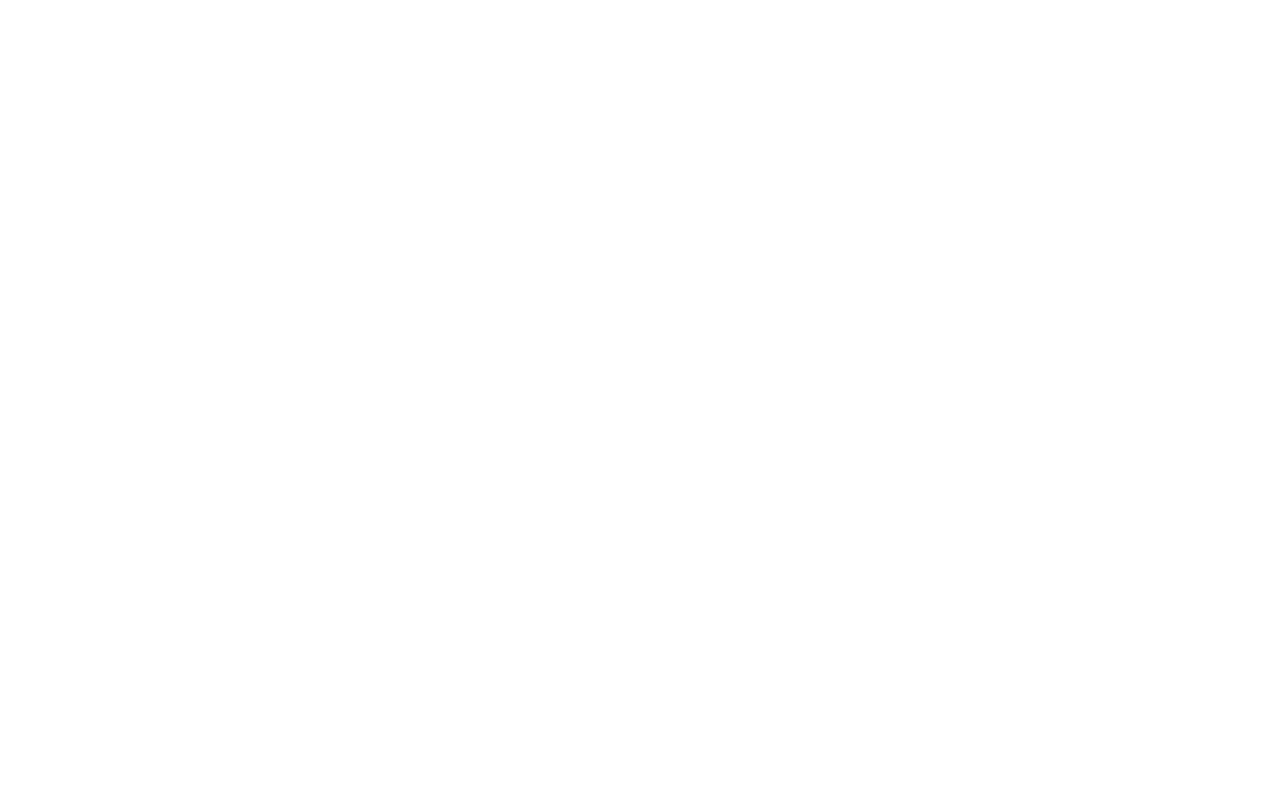
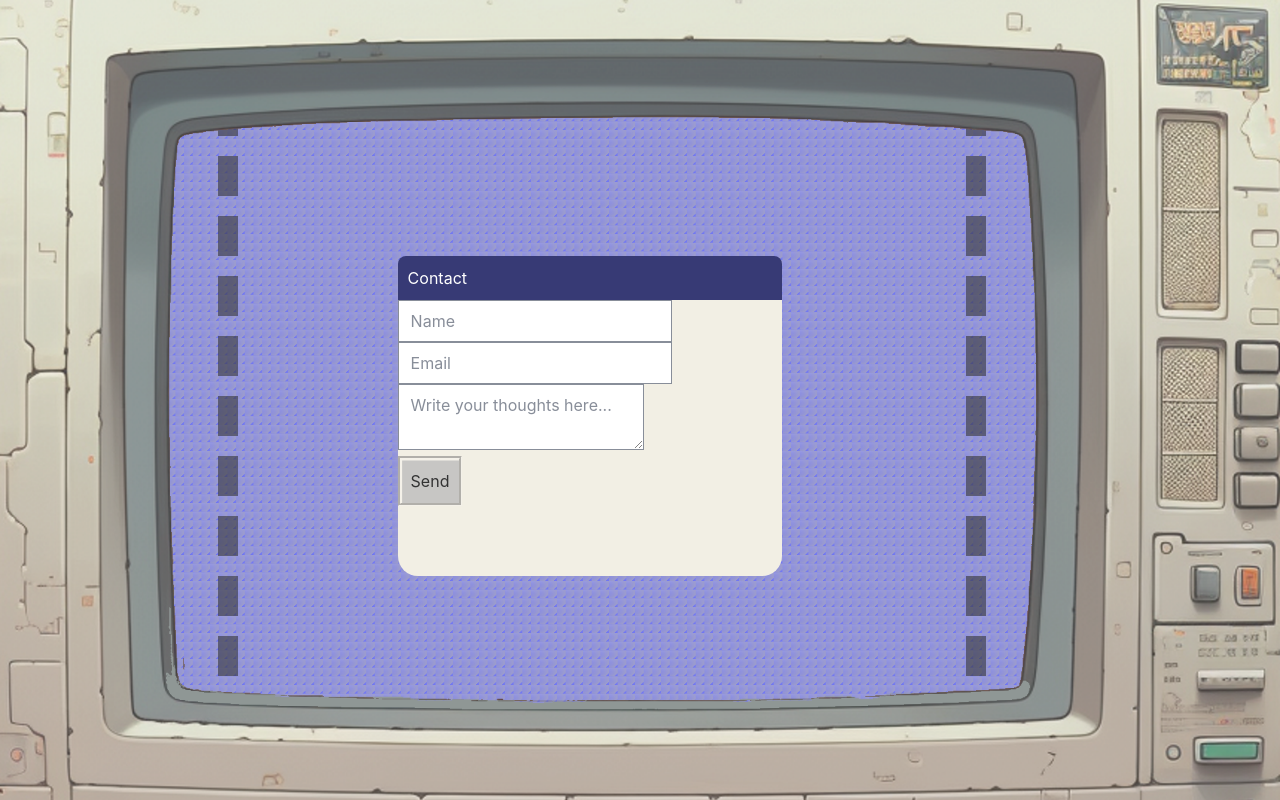
Before and after one commit to tetonkaa/PortfolioV2, a React (Create React App) app in the folder portfolio.v2/: page /Contact in a window 1280 px wide. Built offline with nearby package versions, Linux system fonts and the light colour scheme.

Commit message:
started contact form

```diff
--- a/portfolio.v2/package.json
+++ b/portfolio.v2/package.json
@@ -6,6 +6,7 @@
     "@testing-library/jest-dom": "^5.17.0",
     "@testing-library/react": "^13.4.0",
     "@testing-library/user-event": "^13.5.0",
+    "emailjs-com": "^3.2.0",
     "flowbite": "^2.1.1",
     "flowbite-react": "^0.6.4",
     "react": "^18.2.0",
--- a/portfolio.v2/src/pages/about/about.css
+++ b/portfolio.v2/src/pages/about/about.css
@@ -21,6 +21,7 @@
   margin-left: 17vw;
   transition: 0.5s ease-in-out;
   animation: dottedEntry 1s ease-in;
+  background-color: #efebde;
 
 }
 
--- a/portfolio.v2/src/pages/contact/contact.css
+++ b/portfolio.v2/src/pages/contact/contact.css
@@ -0,0 +1,80 @@
+.contact {
+  /* background: rgb(42,211,255);
+        background: radial-gradient(circle, rgba(42,211,255,1) 0%, rgba(39,194,235,1) 25%, rgba(0,0,0,1) 100%);  */
+  background-color: #b2b2da;
+  opacity: 0.8;
+  background-image: linear-gradient(#9b9bd1 50%, #444cf7 50%);
+  background-size: 10px 10px;
+  height: 100vh;
+  position: relative;
+  padding-top: 12vh;
+  animation: screenStatic 20s ease-in-out infinite;
+}
+.contactBorder {
+}
+.contactContainer {
+  border: 20px dashed #00000094;
+  height: 80vh;
+  width: 60vw;
+  margin: auto;
+  display: flex;
+  flex-direction: column;
+  margin-left: 17vw;
+  transition: 0.5s ease-in-out;
+  animation: dottedEntry 1s ease-in;
+}
+
+.contactContainer::before {
+  content: "";
+  position: absolute;
+  top: 0;
+  left: 0;
+  right: 0;
+  bottom: 0;
+  z-index: 1; /* Set a z-index to place it on top of the content */
+  background-image: url(../../images/bgBorder.png);
+  height: 100vh;
+  background-position: 20% 50%;
+  background-size: 100%;
+  background-repeat: no-repeat;
+}
+
+.contactFormContainer {
+  position: absolute;
+  height: 75vh;
+  width: 55vw;
+  display: flex;
+  z-index: 10;
+}
+
+.contactFormContainer form {
+  background-color: #efebde;
+  margin: auto;
+  height: 40vh;
+  width: 30vw;
+  border-radius: 20px;
+}
+
+.contactFormContainer form h1 {
+  color: white;
+  border-radius: 8px 8px 0px 0px;
+  background-color: #050953;
+  width: 100%;
+  padding: 10px;
+}
+
+.sendButton {
+  background: #b9b8b6;
+  border: groove 3px #f2eee4;
+  text-align: center;
+  box-shadow: inset 0.07em 0.09em #f2eee4;
+  padding: 10px;
+}
+
+.sendButton:hover {
+  background: #9a9a9a;
+  border: groove 3px #4275f6;
+  text-align: center;
+  box-shadow: inset 0.07em 0.09em #f2eee4;
+  padding: 10px;
+}
--- a/portfolio.v2/src/pages/contact/contact.js
+++ b/portfolio.v2/src/pages/contact/contact.js
@@ -1,4 +1,133 @@
-import './contact.css'
-export default function Contact(){
-    return(<div></div>)
+import "./contact.css";
+import React, { useState } from "react";
+import * as emailjs from "emailjs-com";
+
+export default function Contact() {
+
+
+    const contactConfig = {
+        YOUR_EMAIL: "ViceDevGroup@Gmail.com",
+        description:
+          "Want to schedule a haircut? Need help hosting an event at Lot-7? Hit us up!",
+        // creat an emailjs.com account
+        // check out this tutorial https://www.emailjs.com/docs/examples/reactjs/
+        YOUR_SERVICE_ID: "need2add",
+        YOUR_TEMPLATE_ID: process.env.YOUR_TEMPLATE_ID,
+        YOUR_USER_ID: process.env.YOUR_USER_ID,
+      };
+
+      const [formData, setFormdata] = useState({
+        email: "",
+        name: "",
+        message: "",
+        loading: false,
+        show: false,
+        alertmessage: "",
+        variant: "",
+      });
+
+      const handleSubmit = (e) => {
+        e.preventDefault();
+        setFormdata({ loading: true });
+
+        const templateParams = {
+          from_name: formData.email,
+          user_name: formData.name,
+          to_name: contactConfig.YOUR_EMAIL,
+          message: formData.message,
+        };
+
+        emailjs
+          .send(
+            contactConfig.YOUR_SERVICE_ID,
+            contactConfig.YOUR_TEMPLATE_ID,
+            templateParams,
+            contactConfig.YOUR_USER_ID
+          )
+          .then(
+            (result) => {
+              console.log(result.text);
+              setFormdata({
+                loading: false,
+                alertmessage: "SUCCESS! , Looking forward to reading your email.",
+                variant: "success",
+                show: true,
+              });
+            },
+            (error) => {
+              console.log(error.text);
+              setFormdata({
+                alertmessage: `Failed to send!,${error.text}`,
+                variant: "danger",
+                show: true,
+              });
+              document.getElementsByClassName("co_alert")[0].scrollIntoView();
+            }
+          );
+      };
+
+      const handleChange = (e) => {
+        setFormdata({
+          ...formData,
+          [e.target.name]: e.target.value,
+        });
+      };
+  return (
+    <div className="contact">
+      <div className="contactBorder">
+        <div className="contactContainer">
+
+          <div className="contactFormContainer">
+            <form onSubmit={handleSubmit} className="">
+                <h1>Contact</h1>
+              <div>
+                <div  className="">
+                  <input
+                    class="nameInput"
+                    id=""
+                    name="name"
+                    placeholder="Name"
+                    value={formData.name || ""}
+                    type="text"
+                    required
+                    onChange={handleChange}
+                  />
+                </div>
+                <div className="">
+                  <input
+                    class="emailInput"
+                    id=""
+                    name="email"
+                    placeholder="Email"
+                    type="email"
+                    value={formData.email || ""}
+                    required
+                    onChange={handleChange}
+                  />
+                </div>
+              </div>
+              <textarea
+                class="messageInput"
+                placeholder="Write your thoughts here..."
+                id=""
+                name="message"
+                divs="5"
+                value={formData.message}
+                onChange={handleChange}
+                required
+              ></textarea>
+              <br />
+              <div>
+                <button className="sendButton" type="submit">
+                  {formData.loading ? "Sending..." : "Send"}
+                </button>
+              </div>
+            </form>
+          </div>
+
+
+        </div>
+      </div>
+    </div>
+  );
 }
--- a/portfolio.v2/src/pages/main/main.css
+++ b/portfolio.v2/src/pages/main/main.css
@@ -94,18 +94,18 @@
   transition: 0.3s ease-in-out;
   cursor: pointer;
 }
-.contact{
+.contactMain{
     height:10vh;
     display: flex;
     flex-direction: row;
 }
 
 
-.contact a{
+.contactMain a{
     padding-left: 57.5%;
     padding-top: 1.8vh;
 }
-.contact h1{
+.contactMain h1{
 
     font-size: 38px;
   color: rgba(65, 65, 65, 0.749);
@@ -113,7 +113,7 @@
   transition: 0.3s ease-in-out;
 }
 
-.contact h1:hover{
+.contactMain h1:hover{
 
     font-size: 38px;
   color: #e2745e;
--- a/portfolio.v2/src/pages/main/main.js
+++ b/portfolio.v2/src/pages/main/main.js
@@ -48,7 +48,7 @@
                 <h1 className="projectsLink">Projects</h1>
               </a>
             </div>
-            <div className="contact">
+            <div className="contactMain">
               <a href="/Contact">
                 <h1>Contact</h1>
               </a>
```
Also changed, not shown: 1 other file (tests, documents, lock files or other folders).
